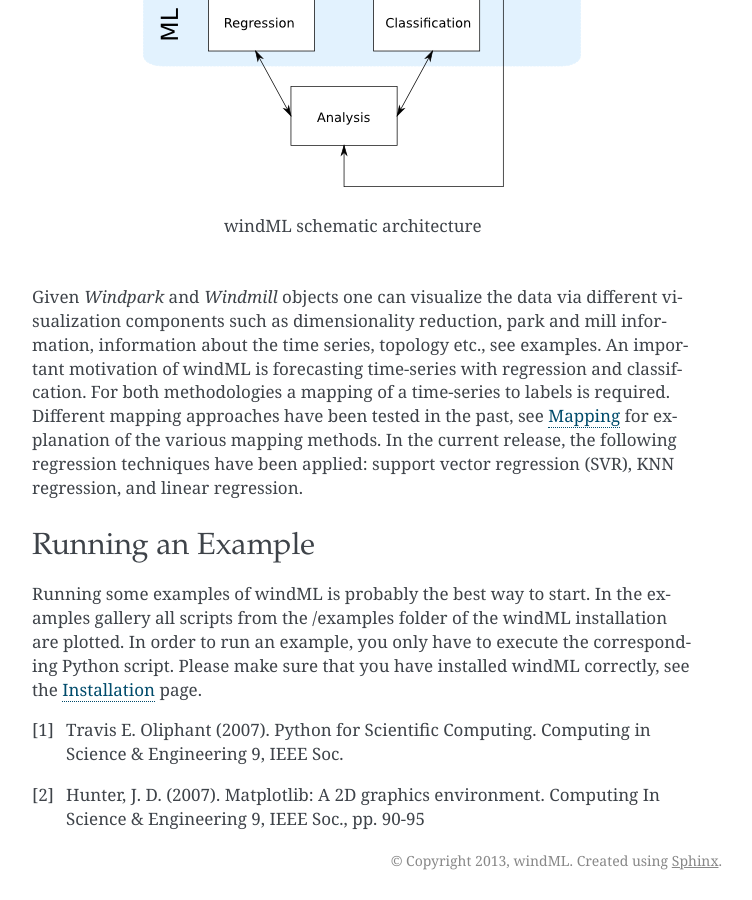
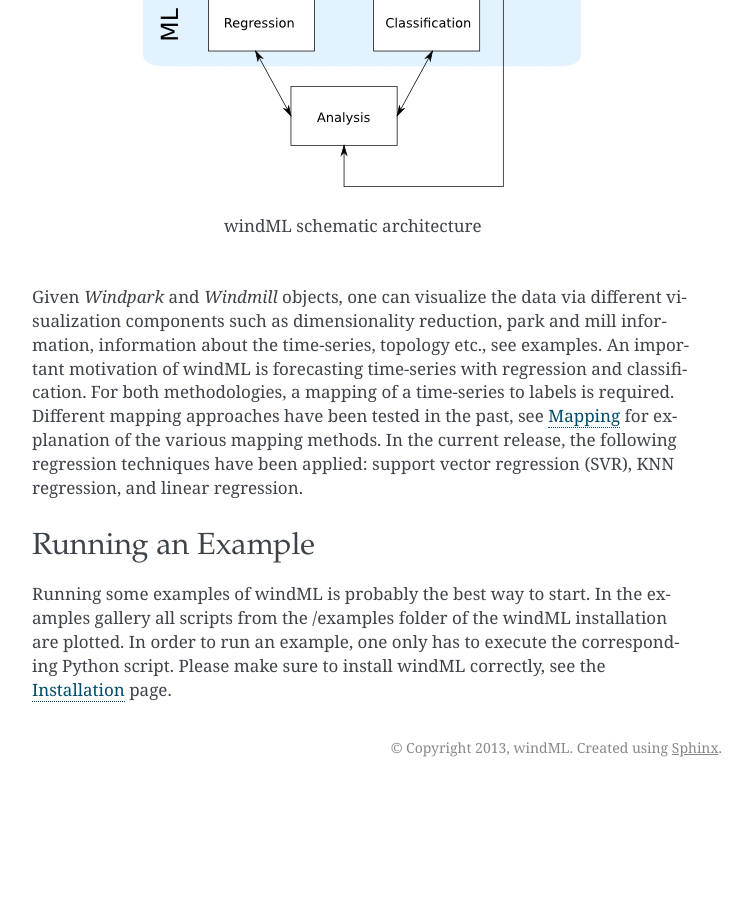
Before and after one commit to cigroup-ol/windml, a Sphinx documentation site: the page built from doc/gettingstarted.rst, in a window 1280 px wide and 900 px high, scrolled down 1391 px. Shown: the whole window, without its empty margins (388-1140 px from the left). Built offline with Sphinx 7.4.7, drawn with Linux system fonts in a browser that asks for light colours; formulas are drawn with MathJax 3; after the commit the page ends 2178 px from its top, so only the background shows below that.

Commit message:
getting started

```diff
--- a/doc/gettingstarted.rst
+++ b/doc/gettingstarted.rst
@@ -41,11 +41,11 @@
 
    windML schematic architecture
 
-Given *Windpark* and *Windmill* objects one can visualize the data via
+Given *Windpark* and *Windmill* objects, one can visualize the data via
 different visualization components such as dimensionality reduction,
-park and mill information, information about the time series, topology
+park and mill information, information about the time-series, topology
 etc., see :ref:`examples`. An important motivation of windML is forecasting
-time-series with regression and classifcation. For both methodologies a
+time-series with regression and classification. For both methodologies, a
 mapping of a time-series to labels is required.
 Different mapping
 approaches have been tested in the past, see :ref:`mapping` for
@@ -57,7 +57,4 @@
 Running an Example
 ------------------
 
-Running some examples of windML is probably the best way to start. In the :ref:`examples` gallery all scripts from the /examples folder of the windML installation are plotted. In order to run an example, you only have to execute the corresponding Python script. Please make sure that you have installed windML correctly, see the :ref:`installation` page.
-
-.. [1] Travis E. Oliphant (2007).  Python for Scientific Computing. Computing in Science & Engineering 9, IEEE Soc.
-.. [2] Hunter, J.  D. (2007). Matplotlib: A 2D graphics environment. Computing In Science & Engineering 9, IEEE Soc., pp. 90-95
+Running some examples of windML is probably the best way to start. In the :ref:`examples` gallery all scripts from the /examples folder of the windML installation are plotted. In order to run an example, one only has to execute the corresponding Python script. Please make sure to install windML correctly, see the :ref:`installation` page.
```
